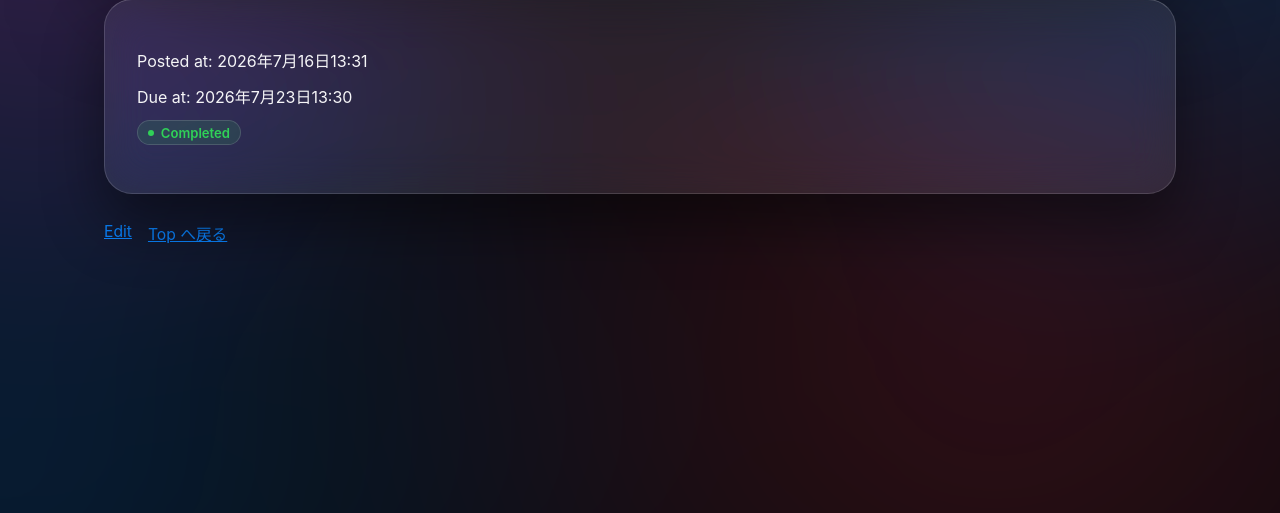
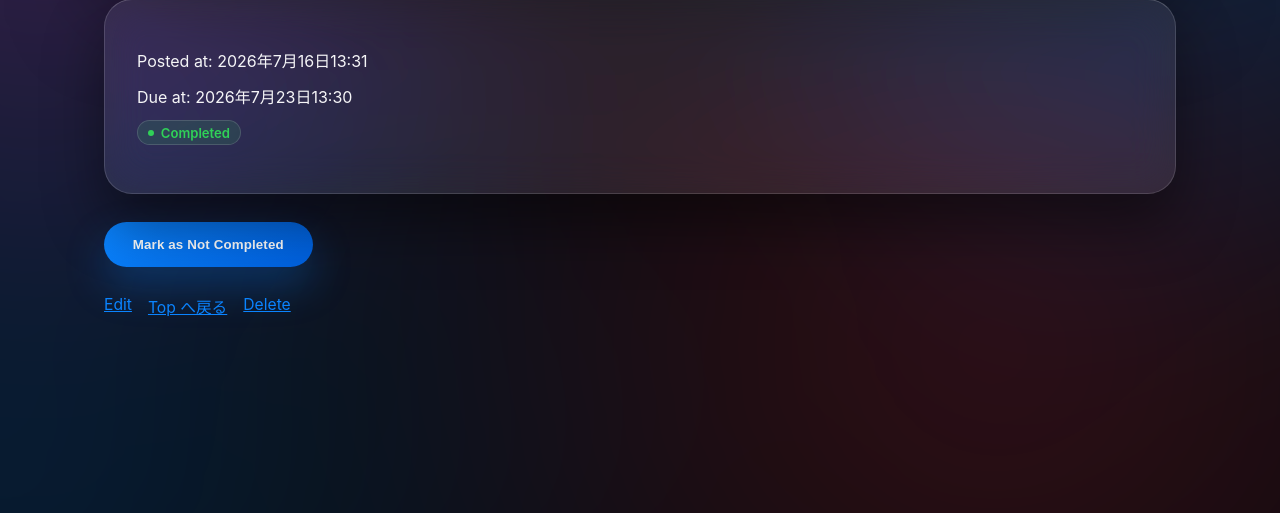
Before and after one commit to s1f102502069/django-test-exercise, a Django app: page /4/ in a window 1280 px wide. Shown: the part 287-800 px from the top of the page. Run offline with Django 5.2, Linux system fonts and the light colour scheme; data comes from the database, SQL or seed files in the repository; both versions use the stored data as it was after the commit.

Commit message:
completedの切り替え

```diff
--- a/config/urls.py
+++ b/config/urls.py
@@ -23,6 +23,7 @@ urlpatterns = [
     path('', todo_views.index, name='index'),
     path('<int:task_id>/edit/', todo_views.edit, name='edit'),
     path('<int:task_id>/update/', todo_views.update, name='update'),
+    path('<int:task_id>/toggle/', todo_views.toggle_completed, name='toggle_completed'),
     path('<int:task_id>/', todo_views.detail, name='detail'),
     path('<int:task_id>/delete', todo_views.delete, name='delete'),
 
--- a/todo/templates/todo/detail.html
+++ b/todo/templates/todo/detail.html
@@ -30,10 +30,14 @@
             {% endif %}
           </ul>
         </div>
-
+        <form action="{% url 'toggle_completed' task.id %}" method="post" style="display:inline">
+          {% csrf_token %}
+          <button type="submit">{% if task.completed %}Mark as Not Completed{% else %}Mark as Completed{% endif %}</button>
+        </form>
         <div class="meta-links">
          <a href="{% url 'update' task.id %}">Edit</a>
          <a href="{% url 'index' %}">Top へ戻る</a>
+         <a href="{% url 'delete' task.id %}">Delete</a>
         </div>
       </div>
     </div>
--- a/todo/views.py
+++ b/todo/views.py
@@ -59,6 +59,19 @@ def delete(request, task_id):
 
 
 
+def toggle_completed(request, task_id):
+    try:
+        task = Task.objects.get(pk=task_id)
+    except Task.DoesNotExist:
+        raise Http404("Task does not exist")
+
+    if request.method != 'POST':
+        return redirect('detail', task_id=task.pk)
+
+    task.completed = not task.completed
+    task.save()
+    return redirect('detail', task_id=task.pk)
+
 
 def update(request, task_id):
     try:
```
Also changed, not shown: db.sqlite3.
